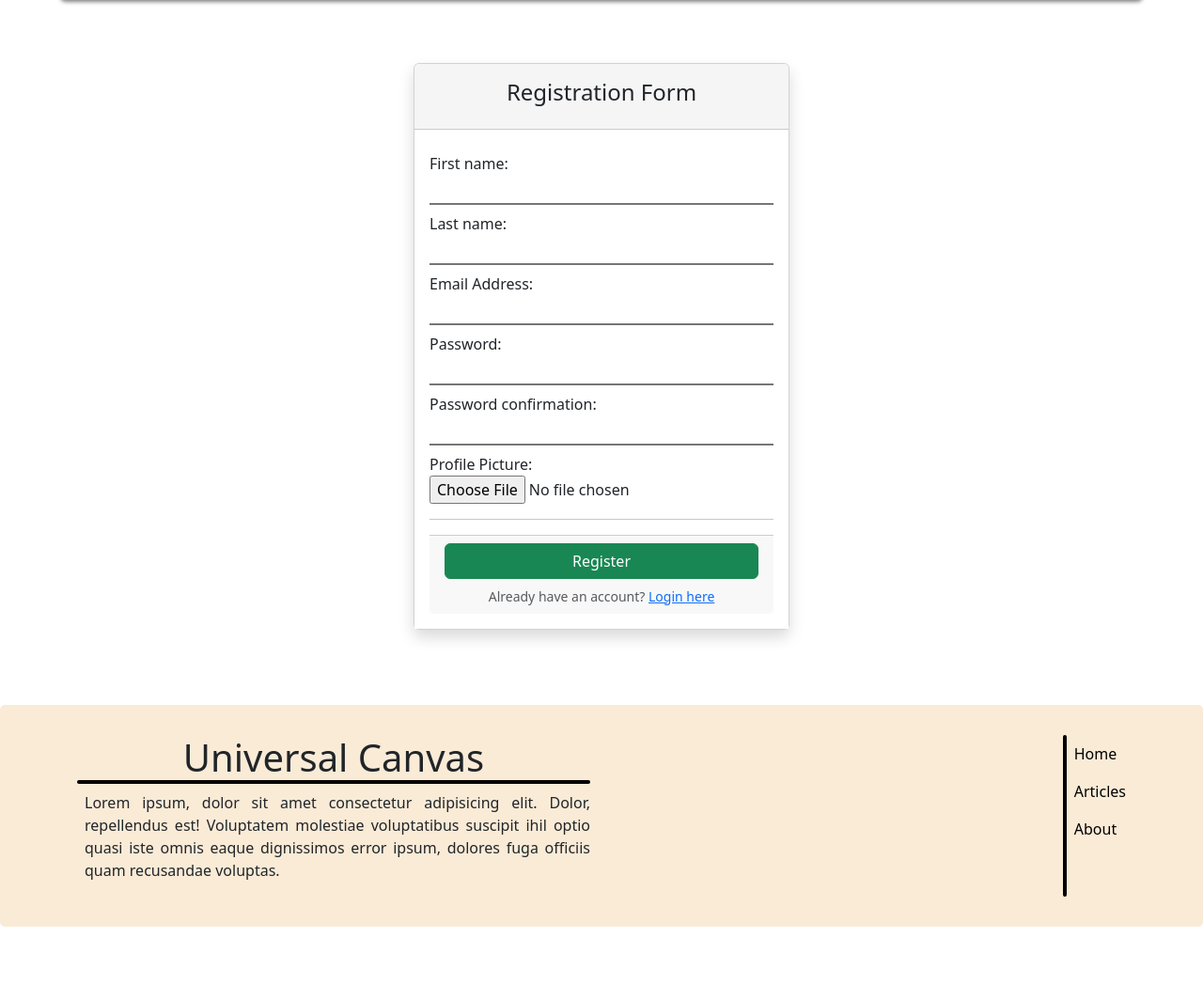
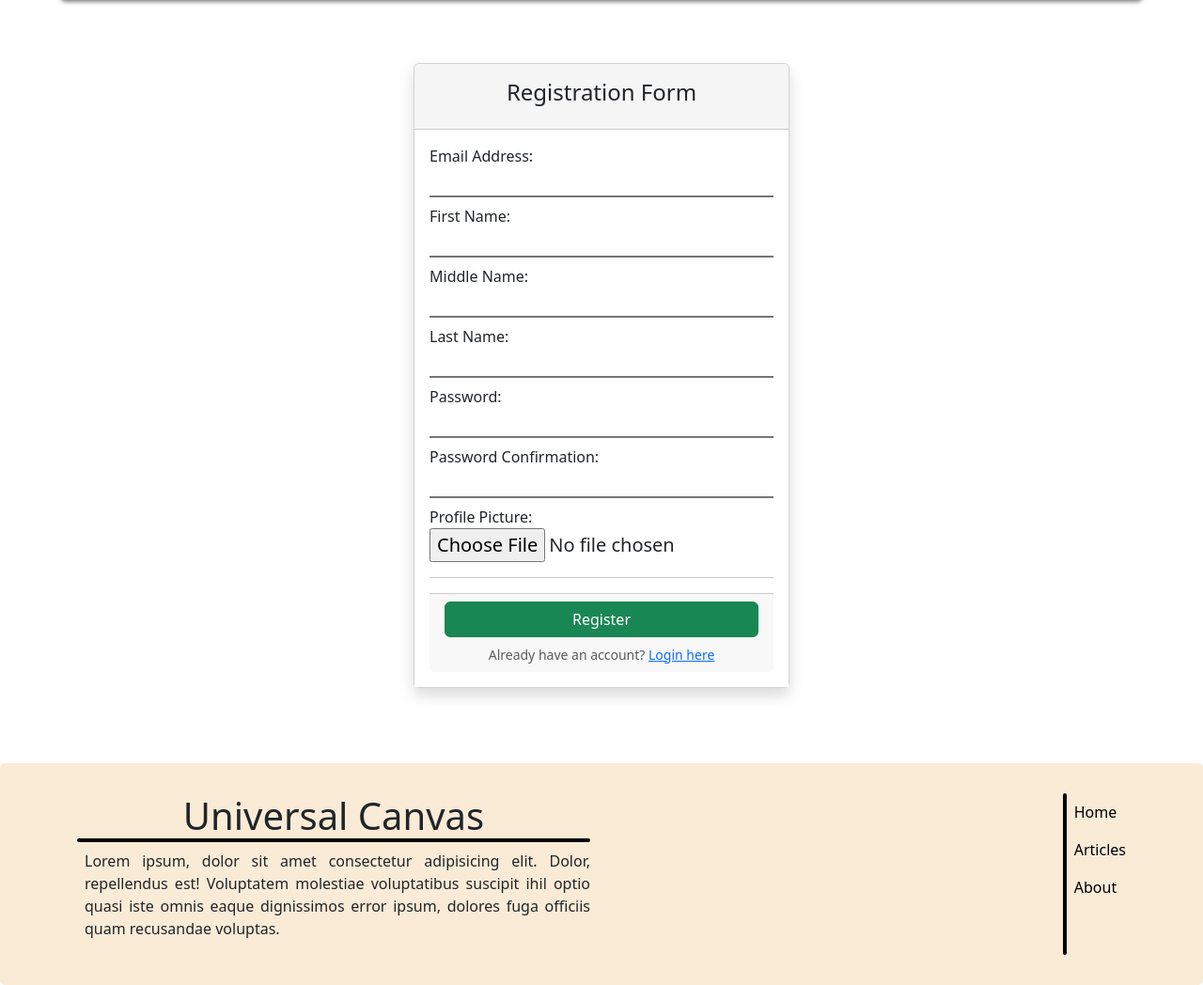
Before and after one commit to JRGautam123/Blog-Site, a Django app: page /user/register in a window 1280 px wide. Shown: the part 93-1141 px from the top of the page at 94% size. Before the commit the page ends 1079 px from the top, so only its background shows below. Run offline with Django 5.2, Linux system fonts and the light colour scheme; some web fonts are replaced.

Commit message:
fix: handled user registration and profile creation without signal

```diff
--- a/userapp/apps.py
+++ b/userapp/apps.py
@@ -6,5 +6,5 @@ class UserappConfig(AppConfig):
     name = 'userapp'
 
 
-    def ready(self):
-        import userapp.signals
+    # def ready(self):
+    #     import userapp.signals
--- a/userapp/forms.py
+++ b/userapp/forms.py
@@ -5,23 +5,21 @@ from .models import UserProfile
 
 User = get_user_model()
 class UserRegistrationForm(UserCreationForm):
-    email=forms.EmailField(label='Email Address', required=True, error_messages={"required":'Email field must not be empty'})
     profile_pic=forms.ImageField(label='Profile Picture',required=False)
-
     class Meta:
         model = User
         fields=['email','password1','password2','profile_pic','first_name', 'middle_name','last_name']
 
+    def save(self,commit=True):
+        profile_pic = self.cleaned_data.pop("profile_pic", None)
+        user=super().save(commit=False)
 
-    def save(self,commit=True):
-        user=super().save(commit=False)
-        # user.email=self.cleaned_data['email']
         if commit:
+            user.is_active = False
             user.save()
-            image = self.cleaned_data.get('profile_pic')
-            if image:
-                user.userprofile.image = image
-                user.userprofile.save()
+
+        UserProfile.objects.create(user=user, image=profile_pic)
+
         return user
 
 class UserUpdateFrom(forms.ModelForm):
--- a/userapp/static/userapp/Js/user_profile.js
+++ b/userapp/static/userapp/Js/user_profile.js
@@ -4,7 +4,7 @@ const updateBtn=document.querySelector('.update-btn')
 
 // making the form field disabled initally.
 var disableEnableFields = (status ) => {
-    const fields = document.querySelectorAll("#id_username, #id_first_name, #id_last_name, #id_email, #id_image");
+    const fields = document.querySelectorAll("#id_first_name, #id_middle_name, #id_last_name, #id_email, #id_image");
     fields.forEach(field => {
         field.disabled = status;
     });
--- a/userapp/static/userapp/css/register.css
+++ b/userapp/static/userapp/css/register.css
@@ -1,16 +1,20 @@
 .helptext{
     display: none;
 }
-#id_email ,#id_username,#id_password1,#id_password2,#id_first_name,#id_last_name{
+
+label{
+    text-transform: capitalize;
+}
+
+input{
     width: 100%;
-    /* border-radius: 5px; */
     font-size: 20px;
     border-left: 0;
     border-right: 0;
     border-top: 0;
 }
 
-#id_email:focus ,#id_username:focus,#id_password1:focus,#id_password2:focus,#id_first_name:focus,#id_last_name:focus{
+#id_email:focus ,#id_username:focus,#id_password1:focus,#id_password2:focus,#id_first_name:focus,#id_middle_name:focus,#id_last_name:focus{
     outline: none;
     box-shadow: none;
 }
--- a/userapp/templates/userapp/register.html
+++ b/userapp/templates/userapp/register.html
@@ -17,7 +17,7 @@
                         <div class="card-title text-center">
                             <h4>Registration Form</h4>
                             {% if error %}
-                                <p class='alert alert-danger' role='alert'>{{error}}</p>
+                                <p class='alert alert-danger' role='alert'>Some Error Occured.</p>
                             {% endif %}
                         </div>
                     </div>
@@ -25,11 +25,11 @@
                     <form action="register" method="POST" enctype="multipart/form-data">
                             {% csrf_token %}
 
-                            <!-- Username -->
+                            <!-- email -->
                             <div class="mb-2">
-                                <p class="m-0">{{ form.username.label_tag }}</p>
-                                {{ form.username }}
-                                {% for error in form.username.errors %}
+                                <p class="m-0">{{ form.email.label_tag }}</p>
+                                {{ form.email }}
+                                {% for error in form.email.errors %}
                                     <small class="text-danger">{{ error }}</small>
                                 {% endfor %}
                             </div>
@@ -43,20 +43,20 @@
                                 {% endfor %}
                             </div>
 
+                           <!-- middle Name -->
+                            <div class="mb-2">
+                                <p class="m-0">{{ form.middle_name.label_tag }}</p>
+                                {{ form.middle_name }}
+                                {% for error in form.middle_name.errors %}
+                                    <small class="text-danger">{{ error }}</small>
+                                {% endfor %}
+                            </div>
+
                             <!-- Last Name -->
                             <div class="mb-2">
                                 <p class="m-0">{{ form.last_name.label_tag }}</p>
                                 {{ form.last_name }}
                                 {% for error in form.last_name.errors %}
-                                    <small class="text-danger">{{ error }}</small>
-                                {% endfor %}
-                            </div>
-
-                            <!-- Email -->
-                            <div class="mb-2">
-                                <p class="m-0">{{ form.email.label_tag }}</p>
-                                {{ form.email }}
-                                {% for error in form.email.errors %}
                                     <small class="text-danger">{{ error }}</small>
                                 {% endfor %}
                             </div>
--- a/userapp/templates/userapp/user_profile.html
+++ b/userapp/templates/userapp/user_profile.html
@@ -75,7 +75,7 @@
                         {{u_form.first_name}}
                        </div>
                        <div class="mb-2">
-                        <p class="m-0"> {{u_form.middle_name_name.label_tag}}</p>
+                        <p class="m-0"> {{u_form.middle_name.label_tag}}</p>
                         {{u_form.middle_name}}
                        </div>
                        <div class="mb-2">
--- a/userapp/views.py
+++ b/userapp/views.py
@@ -1,5 +1,9 @@
 from django.shortcuts import render,redirect
-from .forms import UserRegistrationForm,UserUpdateFrom,ProfileUpdateForm
+from .forms import (
+    UserRegistrationForm,
+    UserUpdateFrom,
+    ProfileUpdateForm,
+)
 from django.contrib.auth.decorators import login_required
 from postapp.models import Post
 from django.core.paginator import Paginator
@@ -8,17 +12,17 @@ from django.contrib.auth import get_user_model
 User = get_user_model()
 def register(request):
     try:
-        if request.method=='POST':
-            form=UserRegistrationForm(request.POST,request.FILES)
+        if request.method == 'POST':
+            form=UserRegistrationForm(request.POST, request.FILES)
             if form.is_valid():
                 form.save()
                 return redirect('home_page')
         else:
-            form=UserRegistrationForm()
-        return render(request,'userapp/register.html',{'form':form})
+            form = UserRegistrationForm()
+        return render(request,'userapp/register.html', {'form':form})
     except Exception as e:
-        return render(request,'userapp/register.html',{'form':form,'error':e})
-
+        print(e)
+        return render(request,'userapp/register.html', {'form':form,'error':e})
 
 
 @login_required
```
Also changed, not shown: blogsite/utils.py (added, +14 -0 lines), userapp/signals.py (+3 -7 lines).
